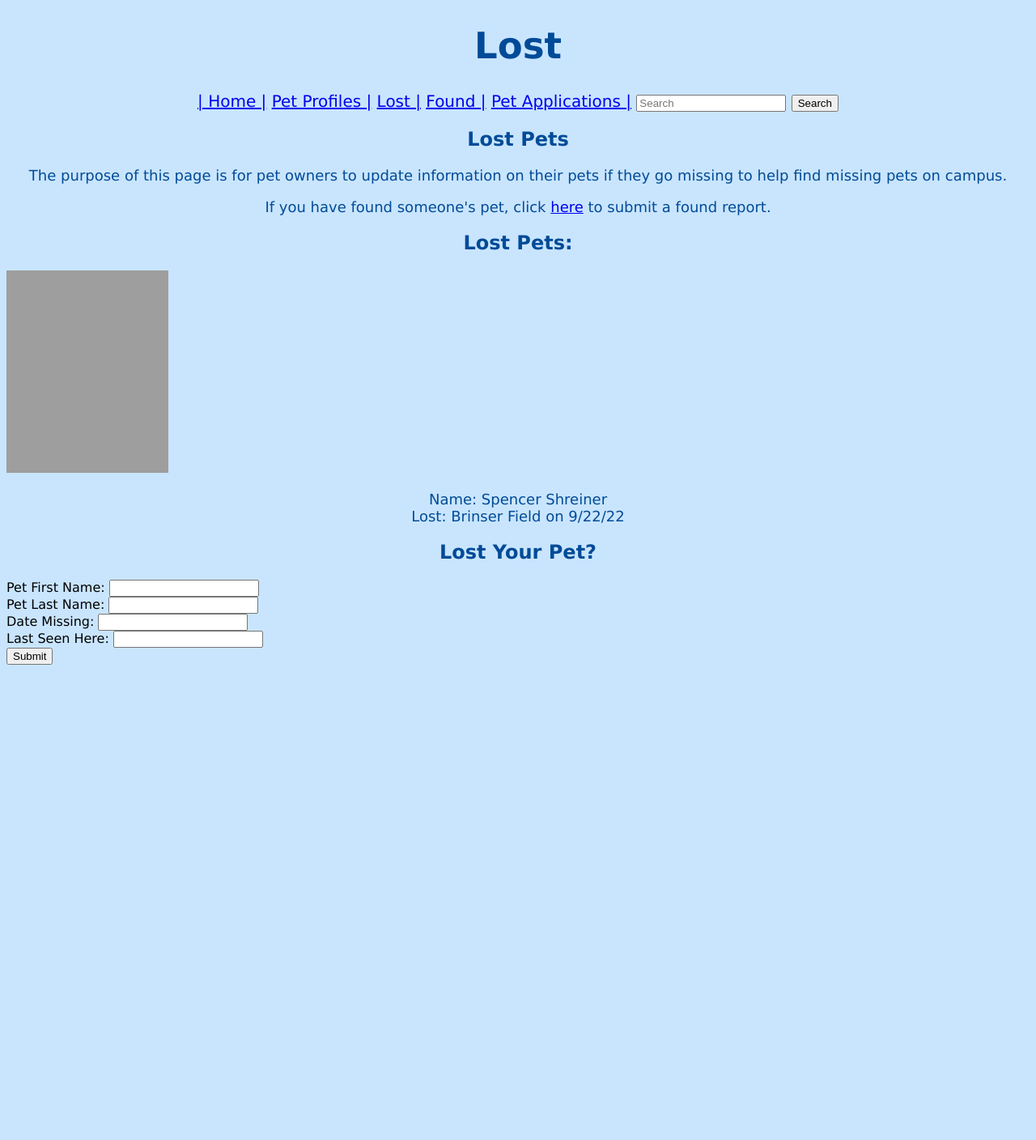
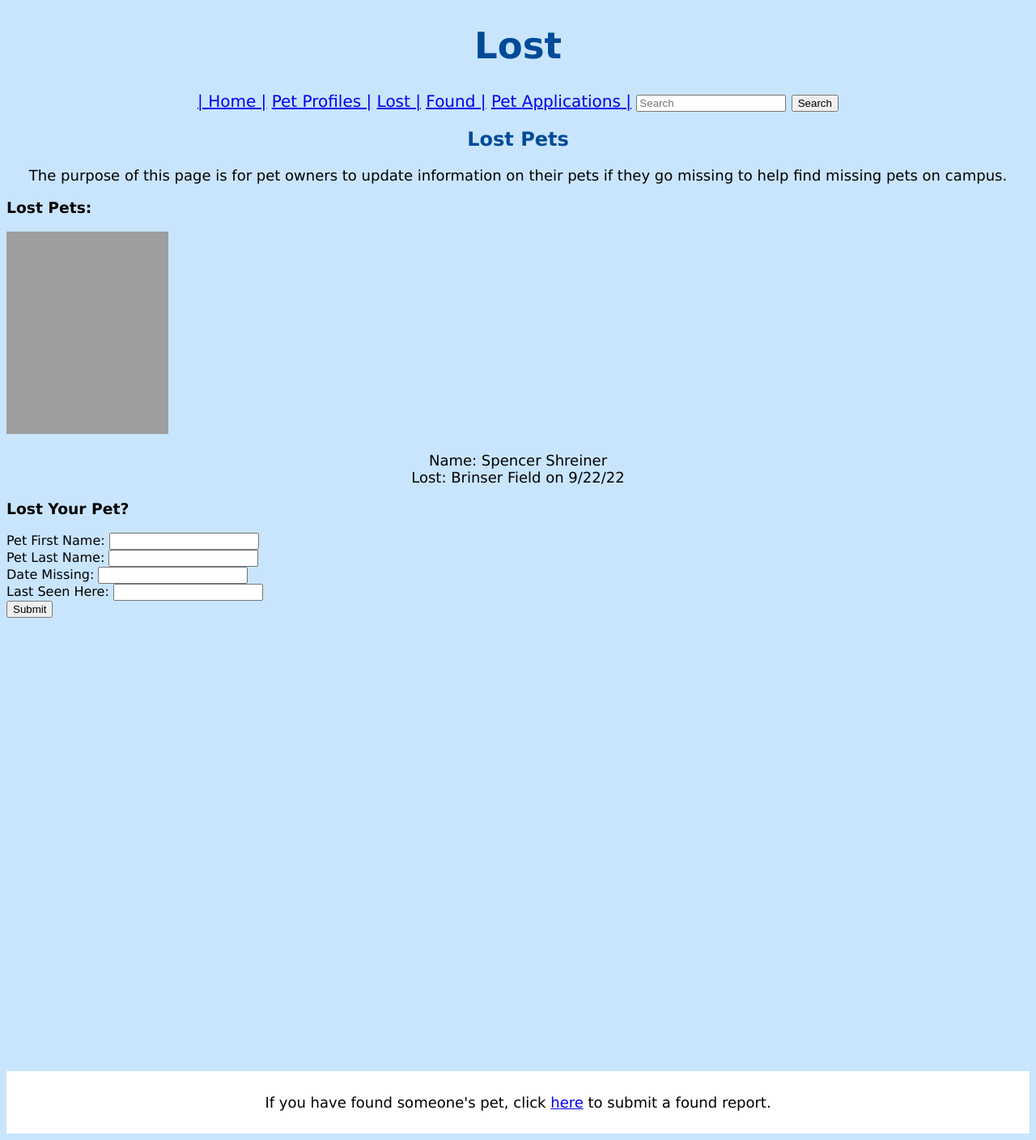
Before and after one commit to alhussainia/WebDevProject, a PHP site: page /lost.php in a window 1280 px wide. Shown: the whole page at 81% size. Before the commit the page ends 821 px from the top, so only its background shows below. Run offline with PHP 8.4, Linux system fonts and the light colour scheme; grey boxes are pictures that could not be loaded.

Commit message:
Edited the lost.php file

```diff
--- a/src/css/styles.css
+++ b/src/css/styles.css
@@ -11,12 +11,20 @@ h2 {
 p{
     text-align: center;
     font-size: 18px;
-    color: #004B98;
+    color:Black;
 }
 
 body {
     background-color: rgb(201, 229, 254);
     font-family: Verdana, Geneva, Tahoma, sans-serif;
+}
+
+footer{
+    background-color: white;
+    padding: 10px;
+    text-align: center;
+    margin-top: 560px;
+    color: #004B98;
 }
 
 #nav {
--- a/src/lost.php
+++ b/src/lost.php
@@ -16,18 +16,15 @@
     <h2>Lost Pets</h2>
         <p>The purpose of this page is for pet owners to update information on their pets if they go missing to help find missing pets on campus.</p>
 
-
-    <div style= "text-align: center; font-size: 18px; color: #004B98;"> If you have found someone's  pet, click <a class="nav-item nav-link" href="found.php">here</a> to submit a found report.
-
     </div>
     <div>
-        <h2> Lost Pets: </h2>
+        <h3> Lost Pets: </h3>
         <img src="../imgs/Spencer.png" style="height:250px; width:200px; color: #004B98;">
         <p>Name: Spencer Shreiner <BR>Lost: Brinser Field on 9/22/22</p>
     </div>
 
     <div>
-        <h2> Lost Your Pet? </h2>
+        <h3> Lost Your Pet? </h3>
         <form method=post action=students.php>
         Pet First Name: <input name="first_name"><BR/>
         Pet Last Name: <input name="last_name"><BR/>
@@ -37,3 +34,10 @@
         </form>
 
     </div>
+
+    <footer>
+    <p>If you have found someone's  pet, click <a class="nav-item nav-link" href="found.php">here</a> to submit a found report.</p>
+    </footer>
+
+</body>
+</html>
--- a/src/petprofiles.php
+++ b/src/petprofiles.php
@@ -31,7 +31,7 @@
 </div>
 
 <footer>
-    <p style = "background-color: white; padding: 15px; text-align: center; margin-top: 560px; color: #004B98;"> Do you want to see your pet on this page? <a class="nav-item nav-link" href="petapplications.php"> Click here </a> to fill out the form! </p>
+    <p> Do you want to see your pet on this page? <a class="nav-item nav-link" href="petapplications.php"> Click here </a> to fill out the form! </p>
 </footer>
 
 </body>
```
